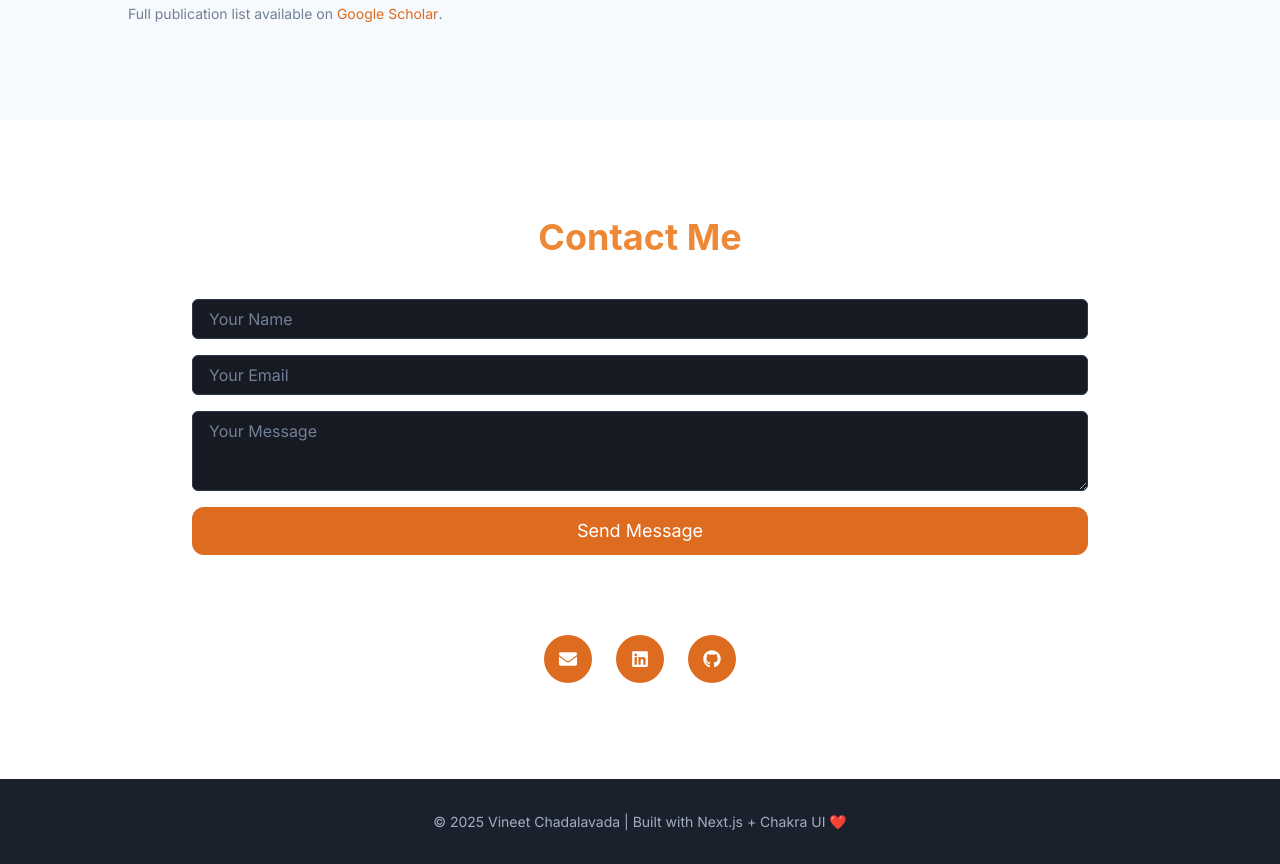
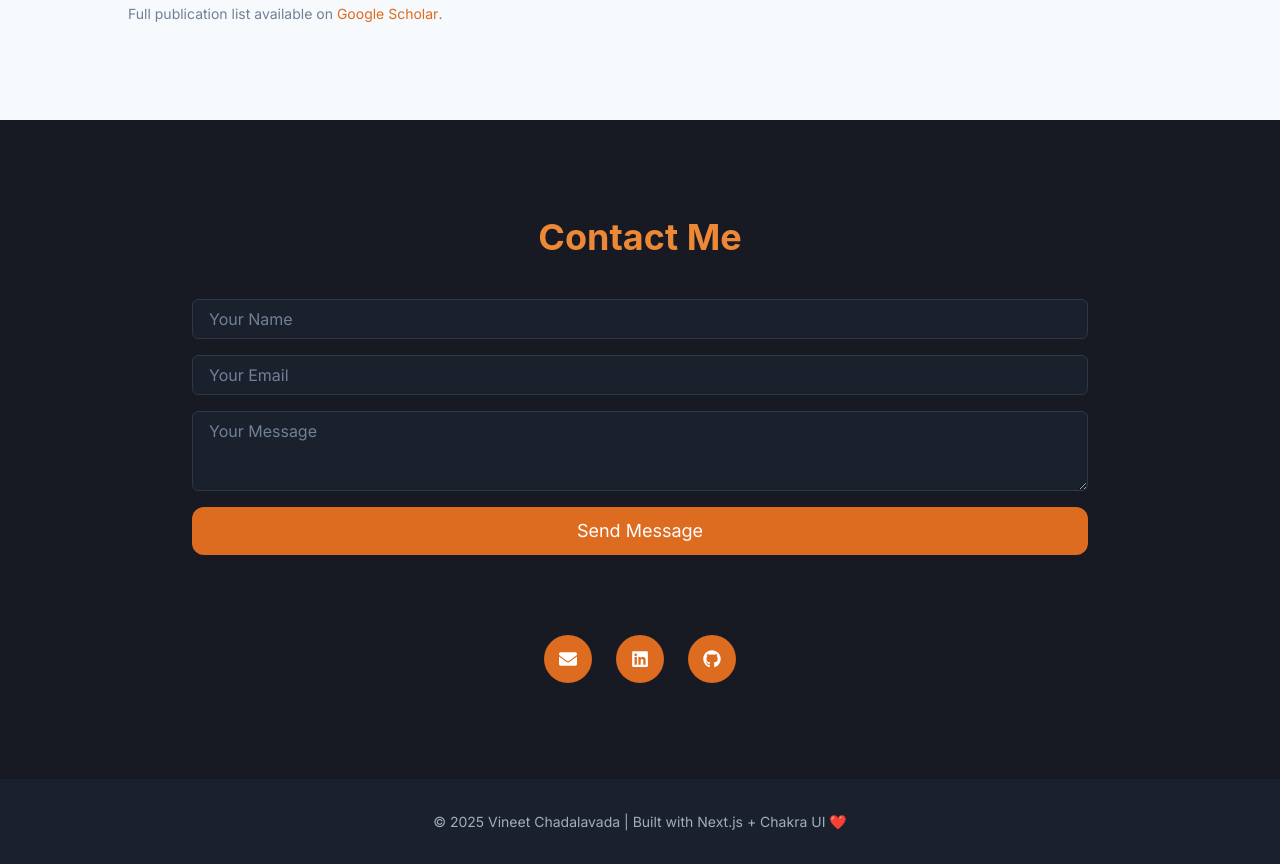
Before and after one commit to VineetChadalavada/vineet-portfolio, a Next.js app: page / in a window 1280 px wide. Shown: the part 2860-3724 px from the top of the page. Built offline with nearby package versions, Linux system fonts and the light colour scheme.

Commit message:
Update Contact.tsx

```diff
--- a/components/Contact.tsx
+++ b/components/Contact.tsx
@@ -30,7 +30,16 @@ export default function Contact() {
   };
 
   return (
-    <Box id="contact" py={24} px={6} bg="white" color="gray.800">
+    <MotionBox
+      id="contact"
+      bg="gray.900"
+      color="gray.100"
+      py={24}
+      px={6}
+      initial={{ opacity: 0 }}
+      whileInView={{ opacity: 1 }}
+      transition={{ duration: 0.8 }}
+    >
       <VStack spacing={10} maxW="4xl" mx="auto" align="center">
         <Heading size="xl" color="orange.400">
           Contact Me
@@ -41,26 +50,29 @@ export default function Contact() {
             <Input
               placeholder="Your Name"
               name="name"
-              bg="gray.900"
+              bg="gray.800"
               borderColor="gray.700"
               _focus={{ borderColor: "orange.400" }}
+              color="gray.100"
               required
             />
             <Input
               type="email"
               placeholder="Your Email"
               name="email"
-              bg="gray.900"
+              bg="gray.800"
               borderColor="gray.700"
               _focus={{ borderColor: "orange.400" }}
+              color="gray.100"
               required
             />
             <Textarea
               placeholder="Your Message"
               name="message"
-              bg="gray.900"
+              bg="gray.800"
               borderColor="gray.700"
               _focus={{ borderColor: "orange.400" }}
+              color="gray.100"
               required
             />
             <Button
@@ -68,7 +80,7 @@ export default function Contact() {
               colorScheme="orange"
               size="lg"
               w="full"
-              _hover={{ transform: "scale(1.02)" }}
+              _hover={{ transform: "scale(1.03)" }}
             >
               Send Message
             </Button>
@@ -108,6 +120,6 @@ export default function Contact() {
           </Link>
         </HStack>
       </VStack>
-    </Box>
+    </MotionBox>
   );
 }
```
